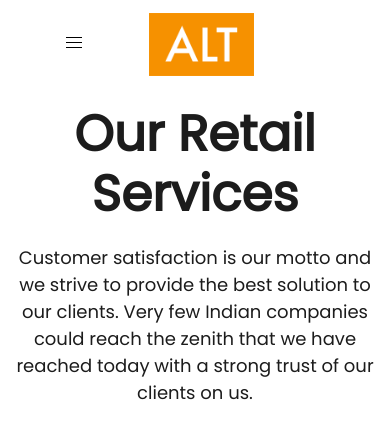
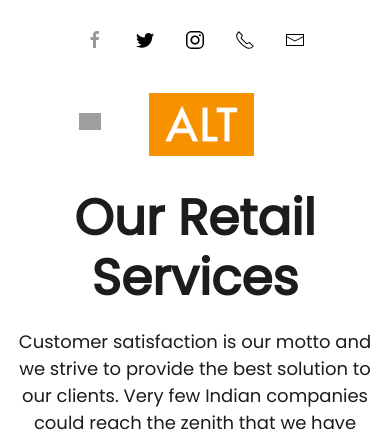
Before and after one commit to mansi29feb/ALT-Website-, a PHP site: page /services.html in a window 390 px wide. Shown: the top 434 px of the page. Run offline with PHP 8.4, Linux system fonts and the light colour scheme; some libraries are stand-ins or nearby versions; grey boxes are pictures that could not be loaded.

Commit message:
responsive count changes by kavya

```diff
--- a/altcommercewebsit/services.html
+++ b/altcommercewebsit/services.html
@@ -14,13 +14,41 @@
 </head>
 <body>
     <!-- navigation -->
-    <div class="">
-        <div class="uk-child-width-expand@s nav-header" uk-grid  uk-sticky>
+    <div class="uk-container">
+        <div class="uk-grid " uk-grid>
+            <div class="uk-navbar-left nav-social">
+                <ul class="uk-navbar-nav ">
+                    <li>
+                        <a href="facebook.com" uk-icon="facebook"></a>
+                    </li>
+                    <li>
+                        <a href="" uk-icon="twitter"></a>
+                    </li>
+                    <li>
+                        <a href="" uk-icon="instagram"></a>
+                    </li>
+                    <li>
+                        <a href="" uk-icon="receiver"></a>
+                    </li>
+                    <li>
+                        <a href="" uk-icon="mail"></a>
+                    </li>
+                </ul>
+            </div>
 
-                <div class="uk-navbar" >
+        </div>
+    </div>
+    <!--topbar ends-->
+    <!-- navigation -->
+    <div class="uk-container">
+
+        <div class="uk-child-width-expand@s nav-header" uk-grid uk-sticky>
+
+            <div class="clear-padd">
+                <div class="uk-navbar">
                     <div class="menu-toggle">
                         <button class="uk-margin-small-right mobile-navbutton" uk-toggle="target: #offcanvas-usage">
-                            <a href="" uk-icon="menu"></a>
+                            <img src="https://img.icons8.com/ios-filled/50/000000/menu.png"/>
                         </button>
                     </div>
                     <div class="uk-navbar-left logo-img">
@@ -31,37 +59,38 @@
                     </div>
                 </div>
 
+            </div>
 
 
+            <div class="uk-navbar mobile-nav uk-child-width-1-2@s">
 
-            <div class="uk-navbar mobile-nav">
-                <div class="uk-navbar-right">
                     <ul class="uk-navbar-nav uk-text-bold nav-menu">
-                        <li class="">
+                        <li class="uk-active">
                             <a href="index.html">Home</a>
                         </li>
-                        <li class="">
+                        <li class="uk-text-nowrap">
                             <a href="#">About Us</a>
                         </li>
                         <li class="">
                             <a href="services.html">Services</a>
                         </li>
                         <li class="">
-                            <a href="#">Resources</a>
+                            <a href="resources.html">Resources</a>
                         </li>
-                        <li class="uk-active">
+                        <li class="">
                             <a href="career.html">Careers</a>
                         </li>
-                        <li class="">
+                        <li class="uk-text-nowrap">
                             <a href="#">Contact Us</a>
                         </li>
                     </ul>
-                </div>
+
 
             </div>
 
         </div>
     </div>
+    <!-- navigation ends -->
     <!-- navigation ends -->
     <div class="uk-container uk-margin">
         <div class="uk-h1 uk-text-center uk-text-bold services_mainheading">Our Retail Services</div>
```
Also changed, not shown: altcommercewebsit/css/altcommerce-style.css (+39 -38 lines).
